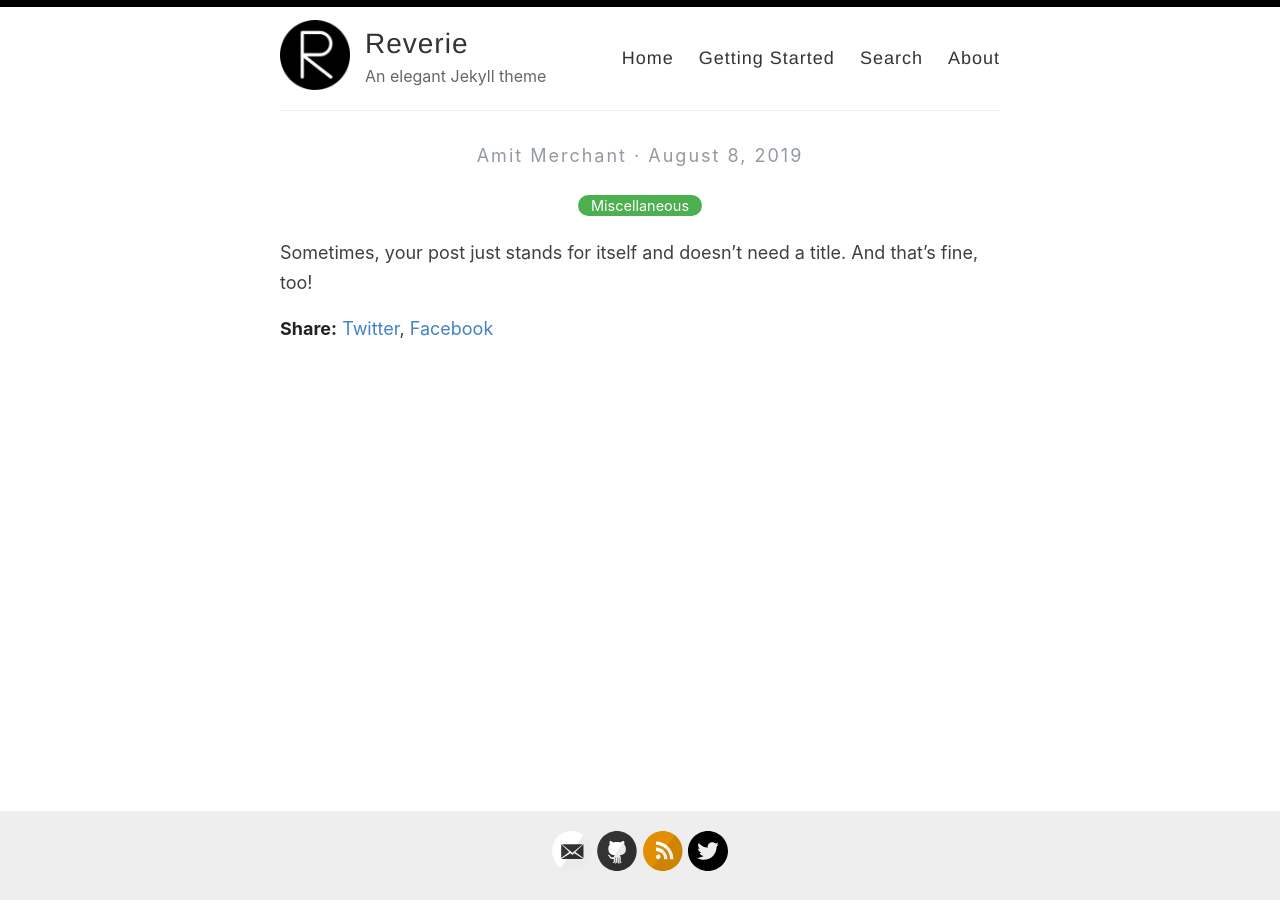
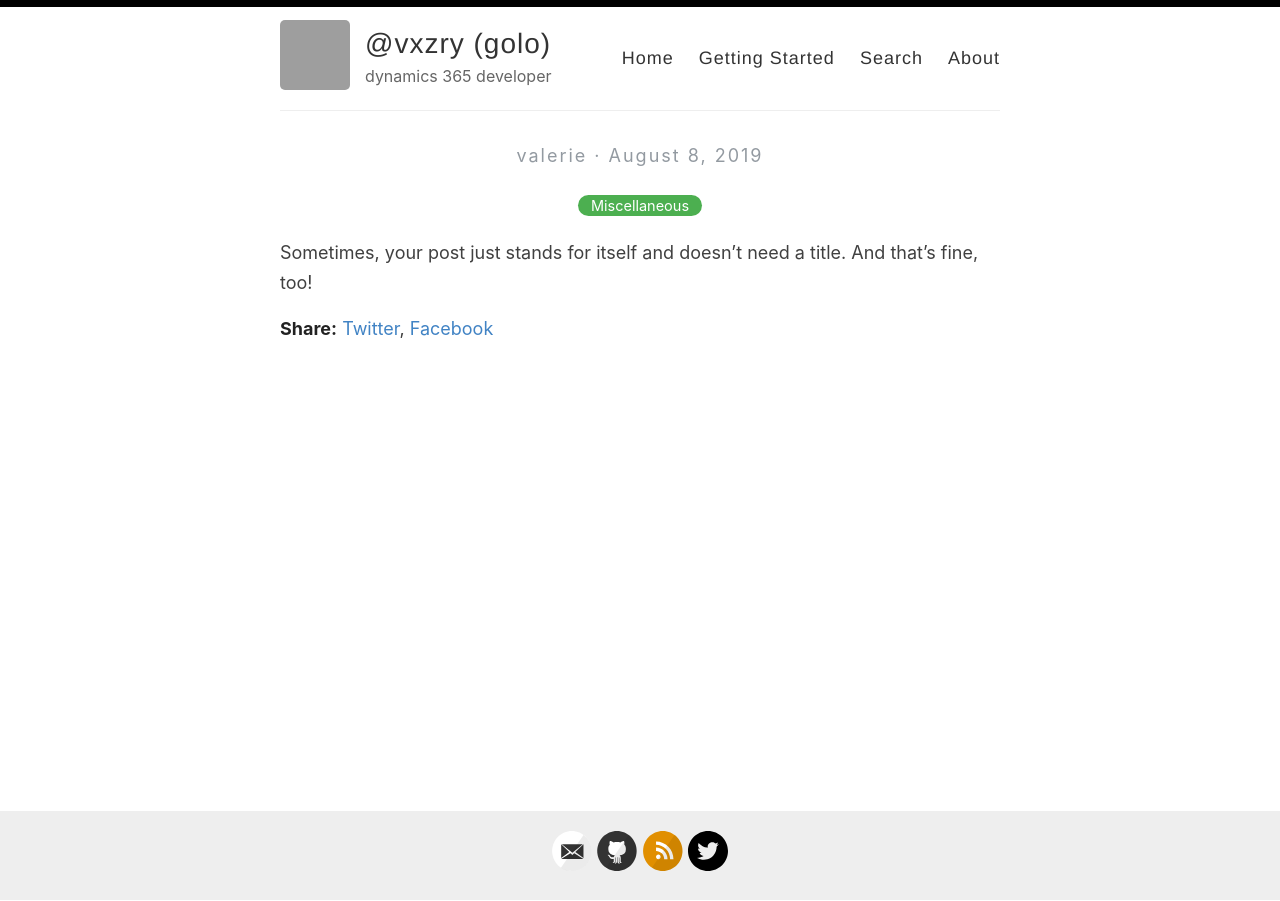
Before and after one commit to vxzry/vxzry.github.io, a Jekyll site: the page built from _posts/2019-08-08-no-title-posts.md, in a window 1280 px wide. Built offline with Jekyll 4.4.1, drawn with Linux system fonts in a browser that asks for light colours; grey boxes are pictures that could not be loaded.

Commit message:
Update config

```diff
--- a/_config.yml
+++ b/_config.yml
@@ -3,16 +3,16 @@
 #
 
 # Name of your site (displayed in the header)
-name: Reverie
+name: "@vxzry (golo)"
 
 # Name of the author
-author: Amit Merchant
+author: valerie
 
 # Short bio or description (displayed in the header)
-description: An elegant Jekyll theme
+description: dynamics 365 developer
 
 # URL of your avatar or profile pic (you could use your GitHub profile pic)
-avatar: /images/reverie.png
+avatar: https://www.github.com/vxzry.png?size=70
 
 #
 # Flags below are optional
@@ -21,15 +21,15 @@ avatar: /images/reverie.png
 # Includes an icon in the footer for each username you enter
 footer-links:
   dribbble:
-  email: amit.d.merchant@gmail.com
+  email: avgolosinda@gmail.com
   facebook:
   flickr:
-  github: amitmerchant1990/reverie
+  github: vxzry
   instagram:
   linkedin:
   pinterest:
   rss: rss
-  twitter: amit_merchant
+  twitter: vxzry
   stackoverflow:
   youtube: # channel/<your_long_string> or user/<user-name>
   googleplus: # anything in your profile username that comes after plus.google.com/
@@ -41,19 +41,22 @@ footer-links:
 disqus:
 
 # Enter your Google Analytics web tracking code (e.g. UA-2110908-2) to activate tracking
-google_analytics: UA-43339302-11
+google_analytics: UA-165293069-1
 
 # Your website URL (e.g. http://amitmerchant1990.github.io or http://www.amitmerchant.com)
 # Used for Sitemap.xml and your RSS feed
-url: http://www.amitmerchant.com/reverie
-enforce_ssl: https://www.amitmerchant.com/reverie
+url: https://www.vxzry.github.io
+enforce_ssl: https://www.vxzry.github.io
 
 # If you're hosting your site at a Project repository on GitHub pages
 # (http://yourusername.github.io/repository-name)
 # and NOT your User repository (http://yourusername.github.io)
 # then add in the baseurl here, like this: "/repository-name"
-baseurl: "/reverie"
+#baseurl: "/"
 
+# Default title for untitled posts
+untitled: Untitled.
+untitled_class: 'text-muted'
 #
 # !! You don't need to change any of the configuration flags below !!
 #
@@ -86,7 +89,7 @@ plugins:
 
 include: ['_pages']
 
-paginate: 6
+paginate: 5
 paginate_path: /page:num/
 
 # Exclude these files from your production _site
```
